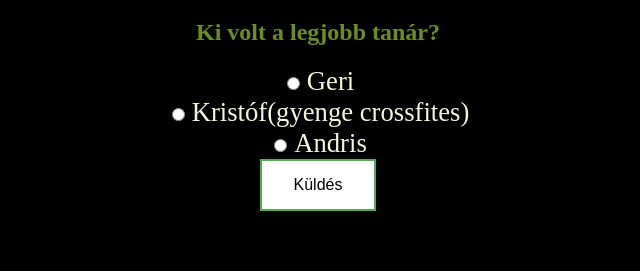
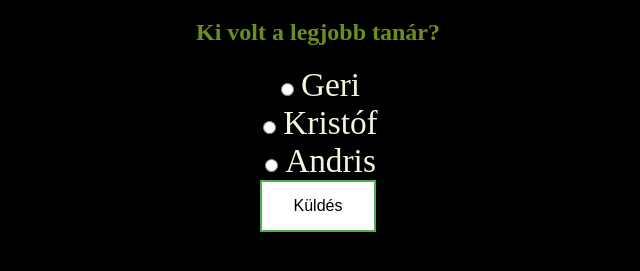
Before and after one commit to domonkoskui/Szavazo-oldal, a website: page public/index.html in a window 1280 px wide. Shown: the part 61-332 px from the top of the page, without its empty margins (322-962 px from the left). Drawn offline with Linux system fonts and the light colour scheme.

Commit message:
Szegény Kristóf nem crossfites

```diff
--- a/public/index.html
+++ b/public/index.html
@@ -15,8 +15,8 @@
         <input type="radio" id="első" name="tanár" value="Geri">
         <label for="első">Geri</label>
         <br>
-        <input type="radio" id="második" name="tanár" value="Kristóf(gyenge crossfites)">
-        <label for="második">Kristóf(gyenge crossfites)</label>
+        <input type="radio" id="második" name="tanár" value="Kristóf">
+        <label for="második">Kristóf</label>
         <br>
         <input type="radio" id="harmadik" name="tanár" value="Andris">
         <label for="harmadik">Andris</label>
--- a/public/style.css
+++ b/public/style.css
@@ -10,7 +10,7 @@ h1, h2{
 }
 label{
     color: beige;
-    font-size: 20pt;
+    font-size: 25pt;
 
 }
 button
@@ -34,3 +34,7 @@ button
     background-color: #4CAF50;
     color: white;
   }
+#első
+{
+
+}
```
